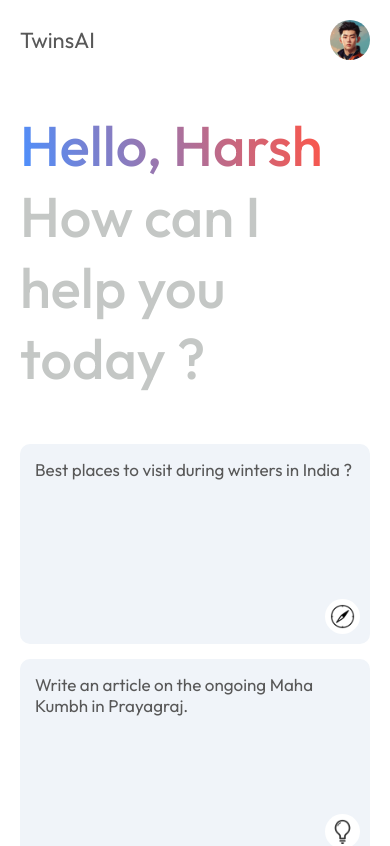
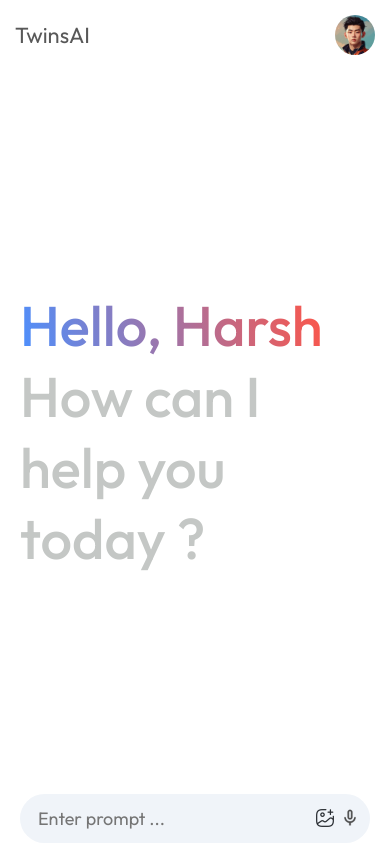
Before and after one commit to thisistoomuchHarsh/TwinsAI, a React (Vite) app: page / in a window 390 px wide. Shown: the top 846 px of the page. Built offline with nearby package versions, Linux system fonts and the light colour scheme.

Commit message:
second commit

```diff
--- a/src/Components/Main/Main.css
+++ b/src/Components/Main/Main.css
@@ -197,4 +197,16 @@
   .searchbox div {
     gap: 5px;
   }
+
+  .main .nav{
+    padding: 15px;
+  }
+
+  .main .cards{
+    display: none;
+  }
+
+  .main .greet {
+    margin: 200px auto;
+  }
 }
```
